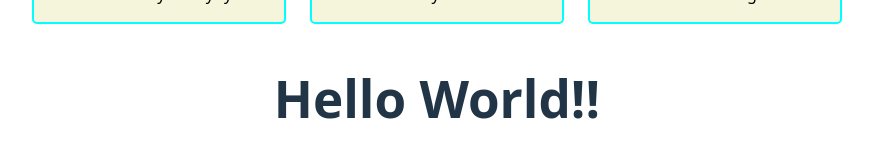
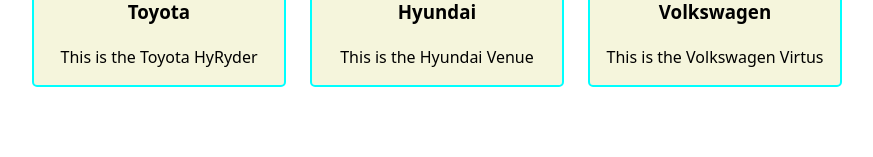
Before and after one commit to Varun-Prasath/React, a React (Vite) app in the folder React-App/: page / in a window 1280 px wide. Shown: the part 465-622 px from the top of the page, without its empty margins (203-1076 px from the left). Built offline with nearby package versions, Linux system fonts and the light colour scheme.

Commit message:
remodified the page

```diff
--- a/React-App/src/main.jsx
+++ b/React-App/src/main.jsx
@@ -7,6 +7,5 @@
 createRoot(document.getElementById('root')).render(
   <StrictMode>
     <App />
-    <Welcome></Welcome>
   </StrictMode>,
 )
```
